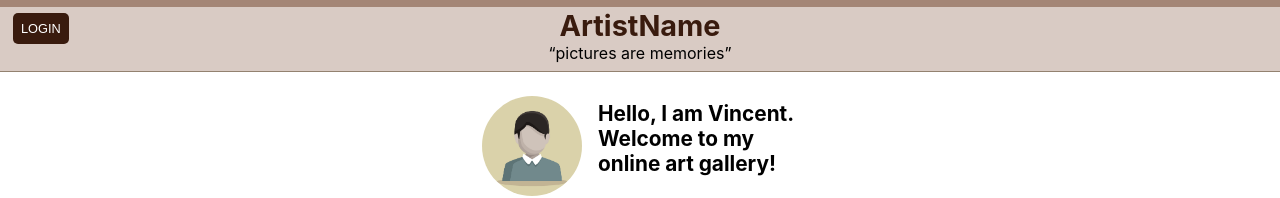
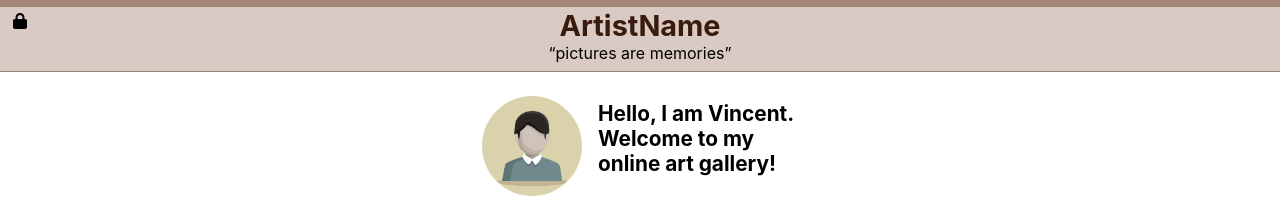
Before and after one commit to alperkuertuel/saba-art, a Next.js app: page / in a window 1280 px wide. Shown: the top 198 px of the page. Built offline with nearby package versions, Linux system fonts and the light colour scheme; no server answers; the database is empty.

Commit message:
change login button to locks

```diff
--- a/components/Header/Header.js
+++ b/components/Header/Header.js
@@ -3,6 +3,8 @@ import Link from "next/link";
 import ProgressBar from "../ProgressBar/ProgressBar";
 import { useSession, signIn, signOut } from "next-auth/react";
 import Image from "next/image";
+import { FontAwesomeIcon } from "@fortawesome/react-fontawesome";
+import { faLock, faLockOpen } from "@fortawesome/free-solid-svg-icons";
 
 export default function Header({ scrollPercent, handleSetScrollPercentage }) {
   const { data: session } = useSession();
@@ -20,12 +22,16 @@ export default function Header({ scrollPercent, handleSetScrollPercentage }) {
         <q>pictures are memories</q>
       </p>
       <StyledLoginContainer>
-        {session ? (
+        {session && session.user.role === "Admin" ? (
           <>
-            <StyledButton onClick={signOut}>Logout</StyledButton>
+            <button onClick={signOut}>
+              <FontAwesomeIcon icon={faLockOpen} />
+            </button>
           </>
         ) : (
-          <StyledButton onClick={() => signIn()}>Login</StyledButton>
+          <button onClick={() => signIn()}>
+            <FontAwesomeIcon icon={faLock} />
+          </button>
         )}
       </StyledLoginContainer>
       {session && session.user.role === "Admin" ? (
@@ -70,21 +76,6 @@ const StyledLoginContainer = styled.div`
   padding: 0.5rem;
 `;
 
-const StyledButton = styled.button`
-  text-transform: uppercase;
-  background-color: var(--secondary-color);
-  color: white;
-  padding: 0.5rem;
-  border-radius: 5px;
-  text-decoration: none;
-  font-size: inherit;
-  &:hover {
-    background-color: var(--tertiary-color);
-    transition: background-color 0.2s ease;
-    color: black;
-  }
-`;
-
 const Greeting = styled.p`
   font-size: 0.8rem;
   position: fixed;
```
